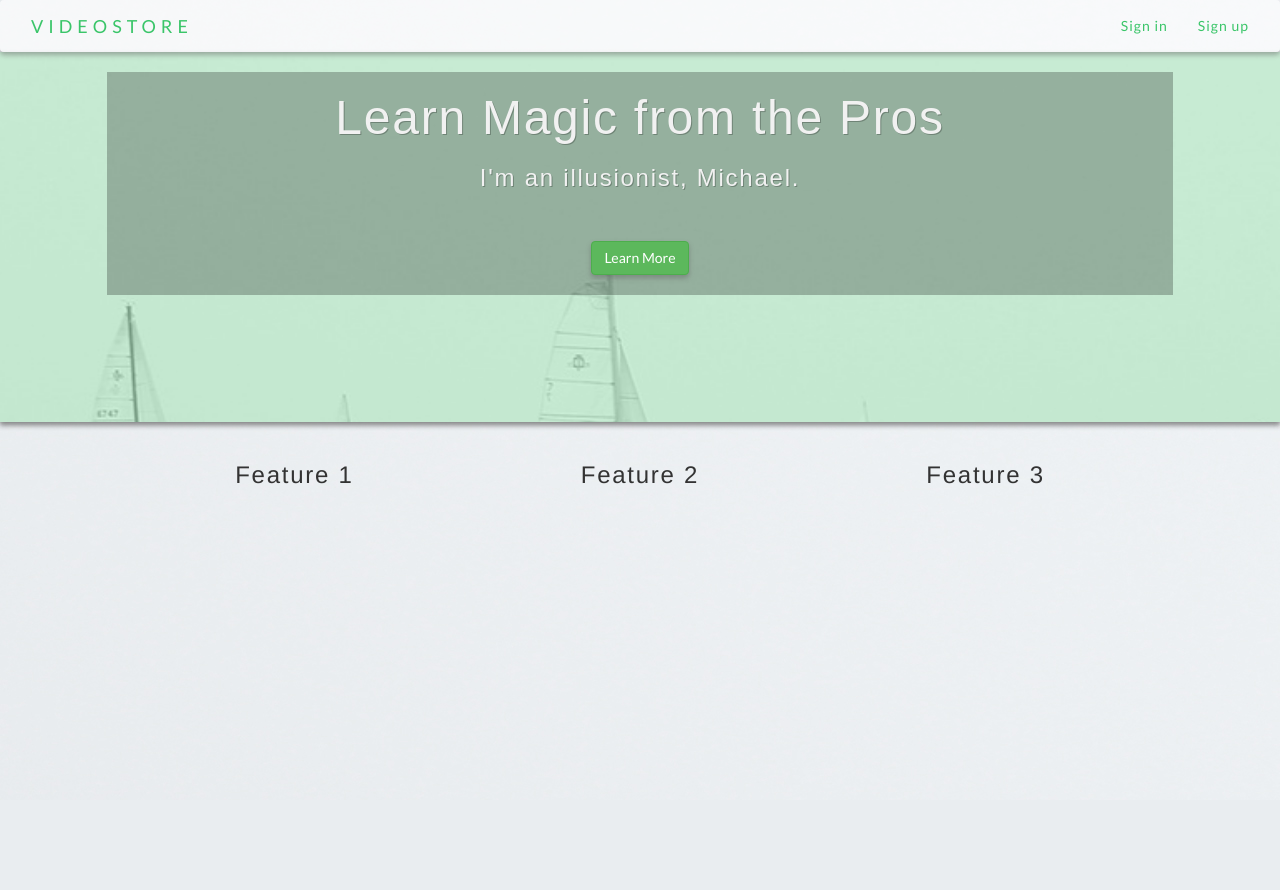
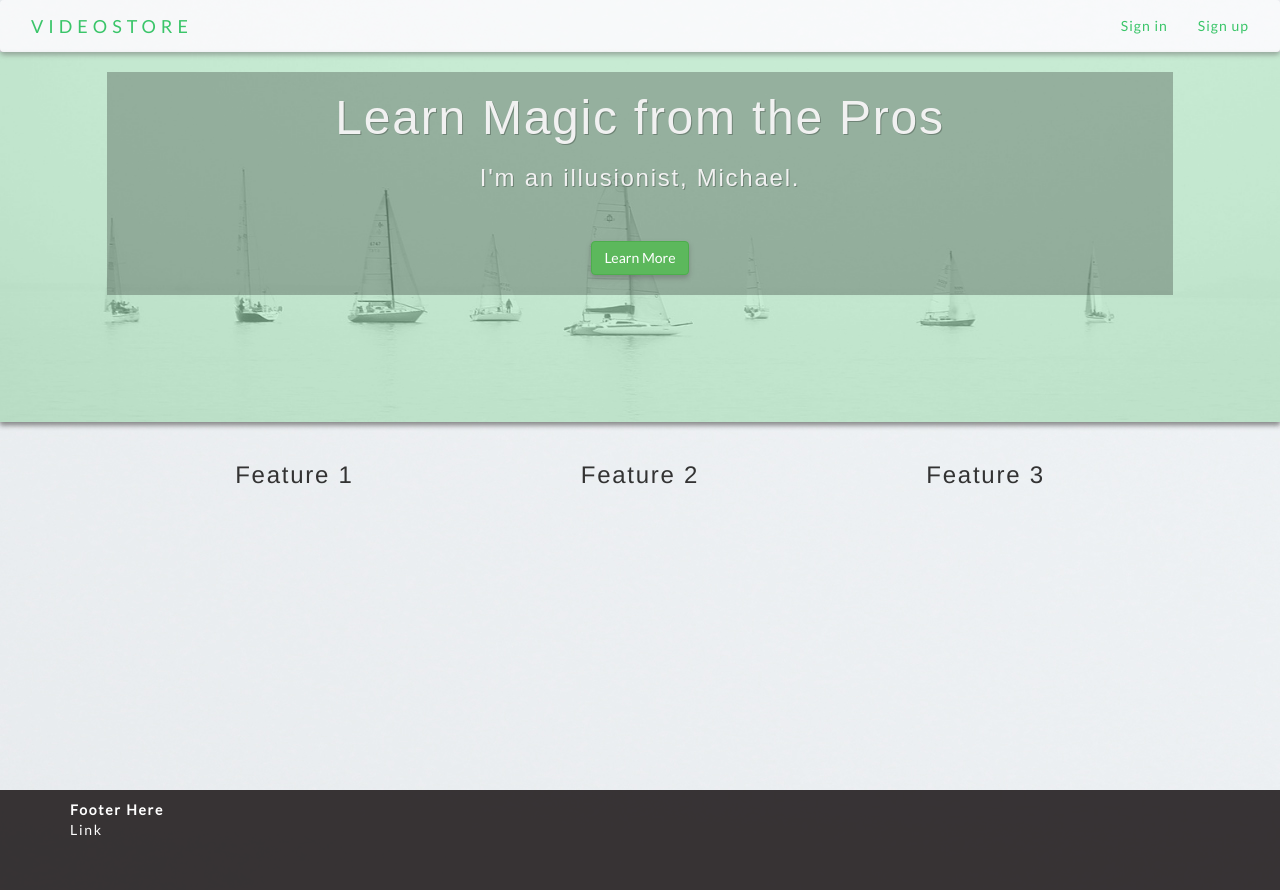
Before and after one commit to mailethiesen/videostore, a Rails app: page / in a window 1280 px wide. Before the commit the page ends 484 px from the top, so only its background shows below. Run offline with Rails 7, Linux system fonts and the light colour scheme; style sheets or scripts are compiled from the project's sources; some libraries are stand-ins or nearby versions.

Commit message:
added bootstrap sticky footer

```diff
--- /dev/null
+++ b/app/assets/stylesheets/footer.css.scss
@@ -0,0 +1,33 @@
+$footer-height: 100px;
+
+html,
+body {
+  height: 100%;
+  /* The html and body elements cannot have any padding or margin. */
+}
+
+/* Wrapper for page content to push down footer */
+#wrap {
+  min-height: 100%;
+  height: auto;
+  /* Negative indent footer by its height */
+  margin: 0 auto -60px;
+  /* Pad bottom by footer height */
+  padding: 0 0 60px;
+}
+
+/* Set the fixed height of the footer here */
+#footer {
+  height:$footer-height;
+  color:white;
+  background-color: rgba(36,32,33,0.9);
+  font-family: 'Lato', sans-serif;
+  letter-spacing: 1.75px;
+  padding:10px 0px;
+  margin-top:30px;
+}
+
+#footer a {
+  color:white;
+  font-weight:100;
+}
--- a/app/assets/stylesheets/master.css.scss
+++ b/app/assets/stylesheets/master.css.scss
@@ -146,3 +146,7 @@
 input, button, select, textarea {
   width: 100%;
 }
+
+.clr {
+  clear:both;
+}
--- a/app/views/layouts/application.html.erb
+++ b/app/views/layouts/application.html.erb
@@ -12,6 +12,7 @@
   </head>
   <body>
 
+<div id="wrap">
   <nav class="navbar navbar-light" role="navigation">
     <div class="container-fluid">
       <!-- Brand and toggle get grouped for better mobile display -->
@@ -50,5 +51,17 @@
 
   <%= yield %>
 
+</div>
+
+<br class="clr" />
+
+<div id="footer">
+  <div class="container">
+    <b>Footer Here</b>
+    <br />
+    <%= link_to 'Link', '#' %>
+  </div>
+</div>
+
   </body>
 </html>
```
